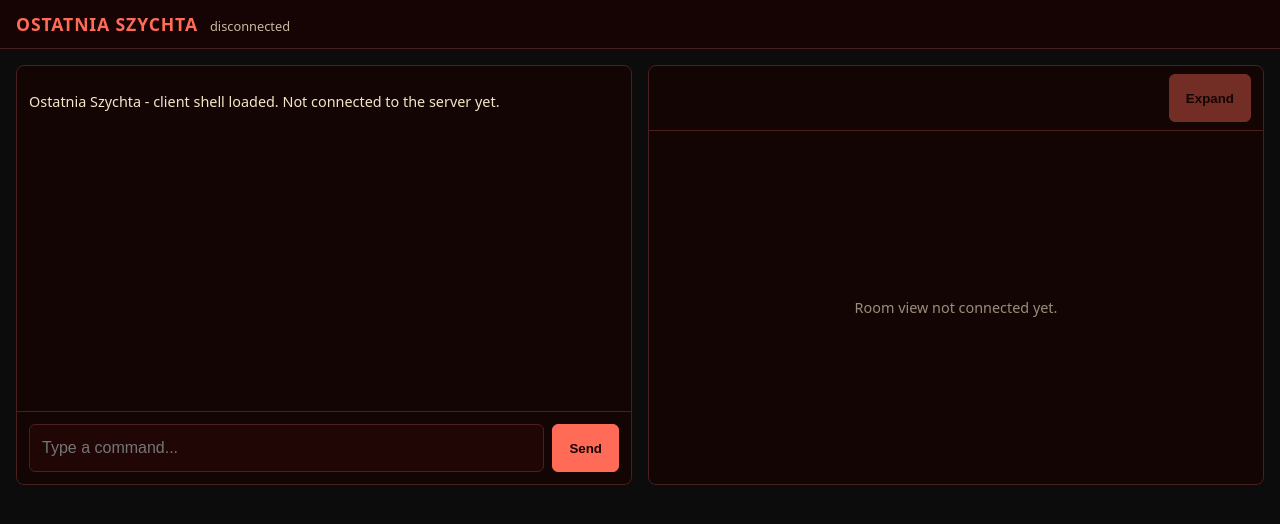
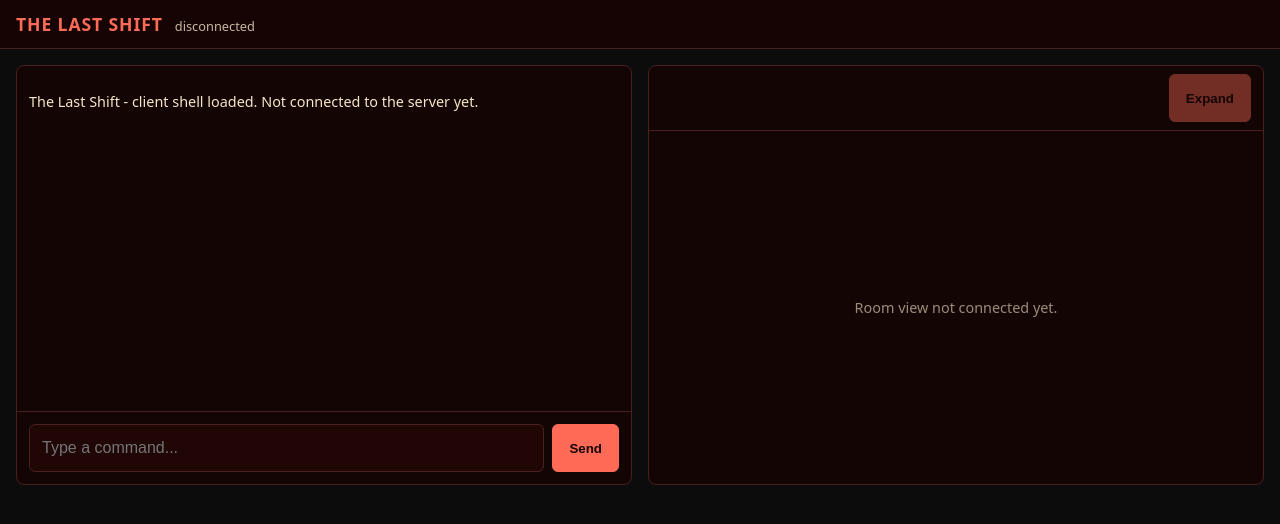
Before and after one commit to AnubisCrypto666/last-shift-mcp, a website built with Vite: page client/index.html in a window 1280 px wide. Built offline with nearby package versions, Linux system fonts and the light colour scheme.

Commit message:
Fix client branding: "The Last Shift", not the Polish working codename
Step 1's scaffold had "Ostatnia Szychta" (the Polish working codename
used in conversation) in index.html's title/h1 and one main.ts log line.
The project's actual name for judge-facing material is "The Last Shift"
(plan-pracy section 1, repo name last-shift-mcp) - caught before step 2
built more UI on top of it.

Co-Authored-By: Claude Sonnet 5 <noreply@anthropic.com>
Claude-Session: https://claude.ai/code/session_01Y259pFCvMpPFcuN3EKKCZi

```diff
--- a/client/index.html
+++ b/client/index.html
@@ -3,13 +3,13 @@
 <head>
 <meta charset="utf-8" />
 <meta name="viewport" content="width=device-width, initial-scale=1" />
-<title>Ostatnia Szychta</title>
+<title>The Last Shift</title>
 <link rel="stylesheet" href="/src/style.css" />
 </head>
 <body>
   <div id="app">
     <header id="app-header">
-      <h1>Ostatnia Szychta</h1>
+      <h1>The Last Shift</h1>
       <span id="connection-status">disconnected</span>
     </header>
 
--- a/client/src/main.ts
+++ b/client/src/main.ts
@@ -11,7 +11,7 @@ function appendLine(text: string): void {
 
 // Step 1 scaffold only: no MCP wiring yet (that's step 2). This just proves
 // the Vite shell and DOM wiring work before any protocol code touches it.
-appendLine("Ostatnia Szychta - client shell loaded. Not connected to the server yet.");
+appendLine("The Last Shift - client shell loaded. Not connected to the server yet.");
 
 chatForm.addEventListener("submit", (event) => {
   event.preventDefault();
```
Also changed, not shown: NOTES.md (+9 -0 lines).
